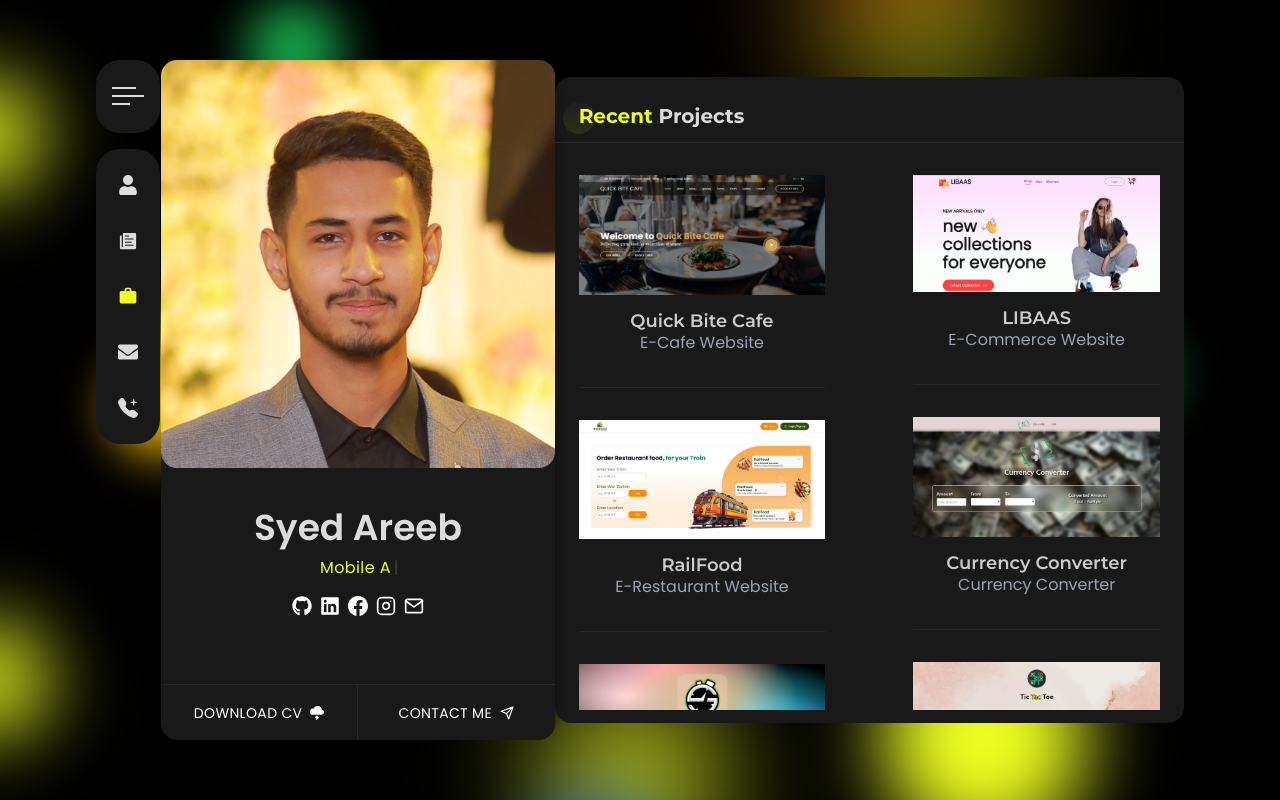
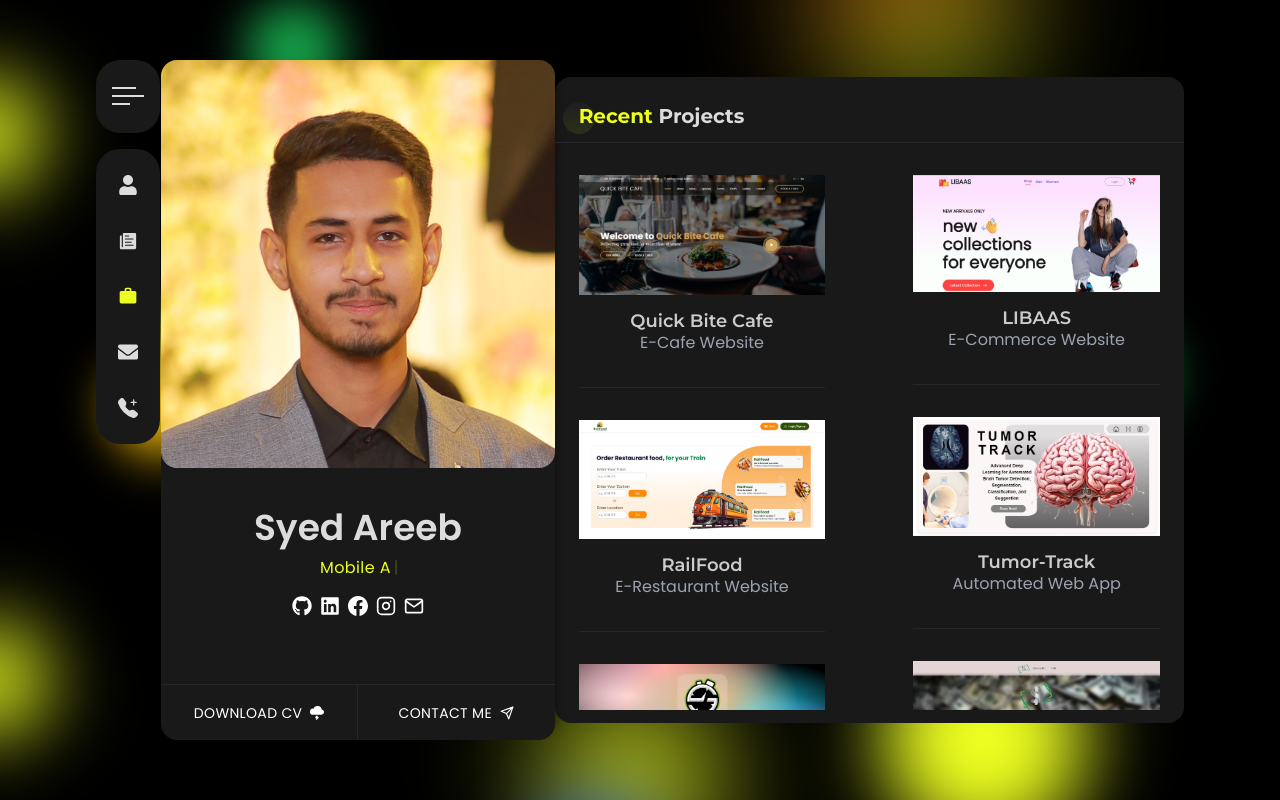
Before and after one commit to SyedAreeb007/Syed-Areeb-Portfolio, a React (Create React App) app: page / in a window 1280 px wide. Both pictures are taken after a click on the element "PROJECTS". Built offline with nearby package versions, Linux system fonts and the light colour scheme.

Commit message:
Update Projects.js (Added Tumor-Track Project)

```diff
--- a/src/components/projects/Projects.js
+++ b/src/components/projects/Projects.js
@@ -7,6 +7,7 @@ import {
   workImgFive,
   workImgSix,
 } from "../../assets";
+import workImgSeven from "../../assets/work/workImgSeven.jpg";
 import Title from "../home/Title";
 import ProjectsCard from "./ProjectsCard";
 
@@ -44,6 +45,13 @@ const Projects = () => {
               image={workImgFour}
             />
           </a>
+          <a href="https://tumor-track.vercel.app/" target="_blank" rel="noopener noreferrer">
+            <ProjectsCard
+              title="Tumor-Track"
+              category="Automated Web App"
+              image={workImgSeven}
+            />
+          </a>
           <a href="https://currencyconverter-new.vercel.app/" target="_blank" rel="noopener noreferrer">
             <ProjectsCard
               title="Currency Converter"
```
